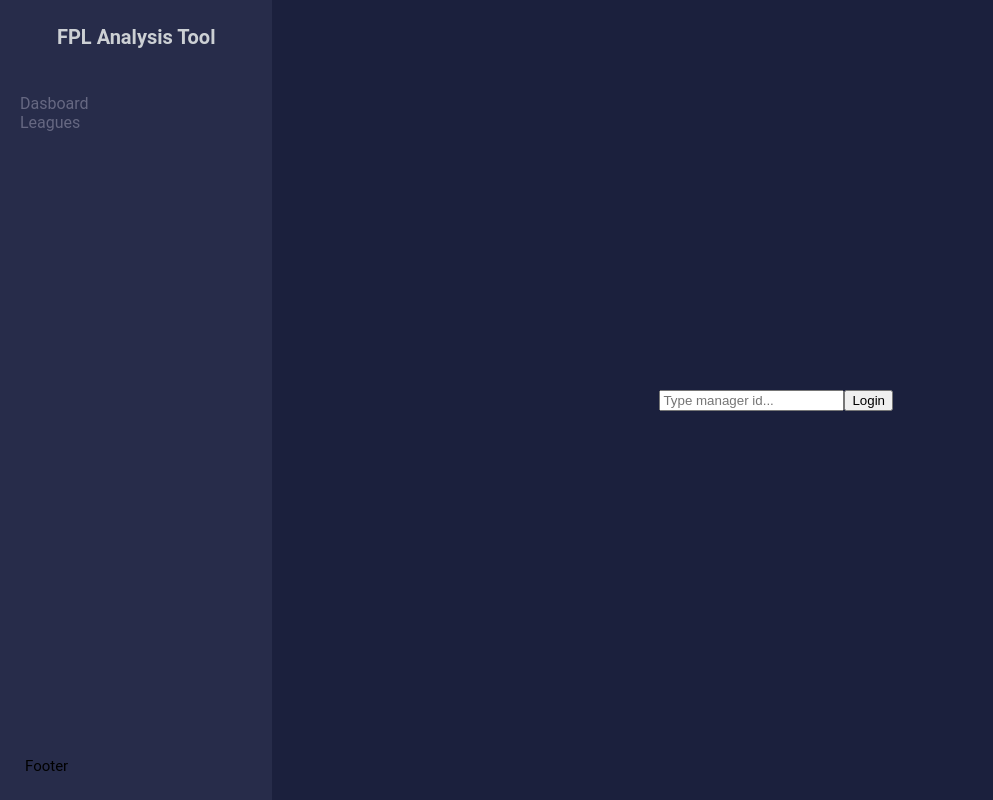
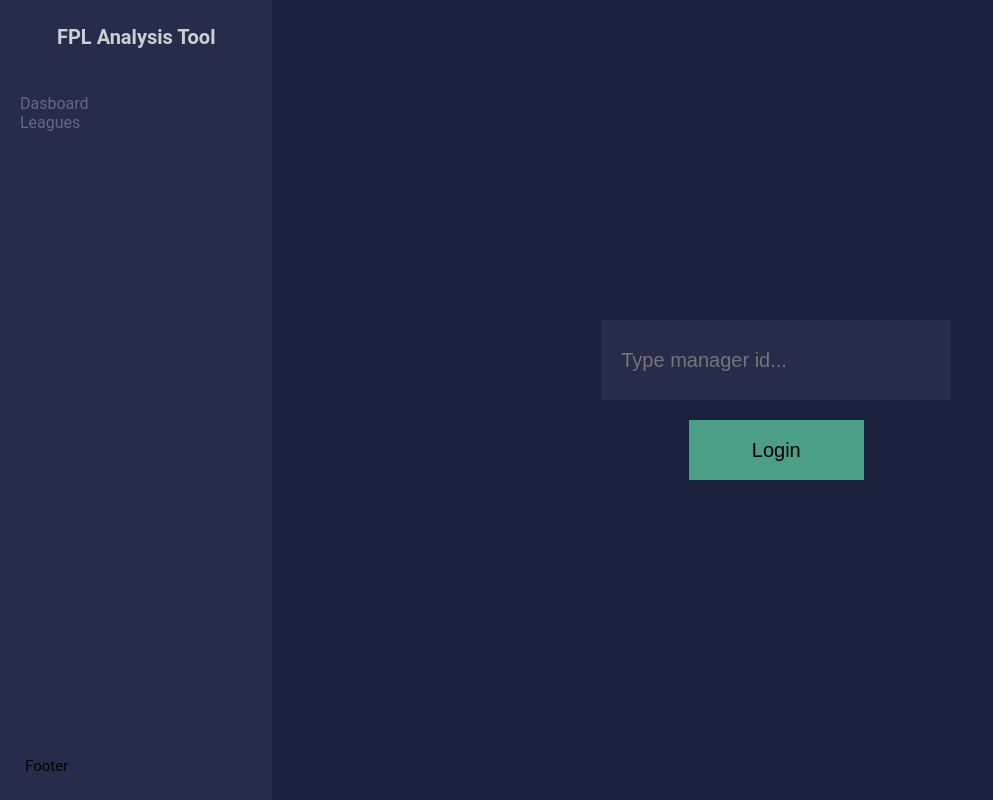
Before and after one commit to nesadrian/fpl-analysis-tool, a Vue app: page /login in a window 1280 px wide. Shown: the whole page, without its empty margins (0-993 px from the left). Built offline with nearby package versions, Linux system fonts and the light colour scheme; no server answers.

Commit message:
Add login page + styling

```diff
--- a/src/assets/style.css
+++ b/src/assets/style.css
@@ -6,6 +6,7 @@
   --txt-color-dark: #3B415F;
   --txt-color-light: #CCD0D4;
   --txt-color-green: #4C9F87;
+  --txt-color-darkgreen: #336e5e;
   --txt-color-red: #E74261;
 }
 
@@ -112,6 +113,36 @@
   display: flex;
   justify-content: center;
   align-items: center;
+}
+
+.login__form {
+  display: flex;
+  flex-direction: column;
+  align-items: center;
+}
+
+.login__form__text {
+  background-color: var(--bg-color-light);
+  border: none;
+  height: 80px;
+  width: 350px;
+  margin-bottom: 20px;
+  padding: 20px;
+  color: white;
+  font-size: 20px;
+}
+
+.login__form__button {
+  background-color: var(--txt-color-green);
+  width: 50%;
+  height: 60px;
+  border-style: none;
+  font-size: 20px;
+}
+
+.login__form__button:hover {
+  cursor: pointer;
+  background-color: var(--txt-color-darkgreen);
 }
 
 /* Card */
--- a/src/pages/LoginPage.vue
+++ b/src/pages/LoginPage.vue
@@ -1,8 +1,8 @@
 <template>
   <main class="main-container main-container--login">
-    <form @submit="handleSubmit">
-      <input v-model="inputText" type="text" placeholder="Type manager id..."/>
-      <button type="submit">Login</button>
+    <form class="login__form" @submit="handleSubmit">
+      <input class="login__form__text" v-model="inputText" type="text" placeholder="Type manager id..."/>
+      <button class="login__form__button" type="submit">Login</button>
     </form>
   </main>
 </template>
```
